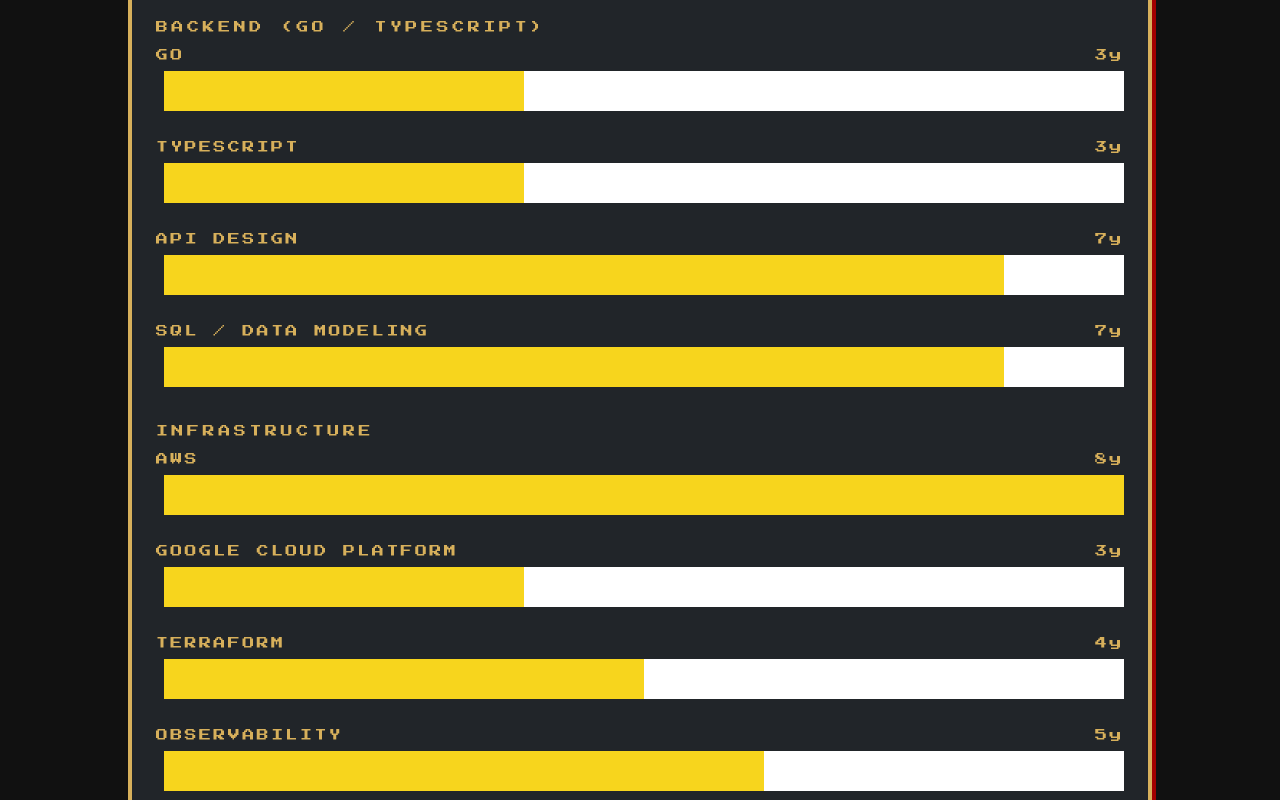
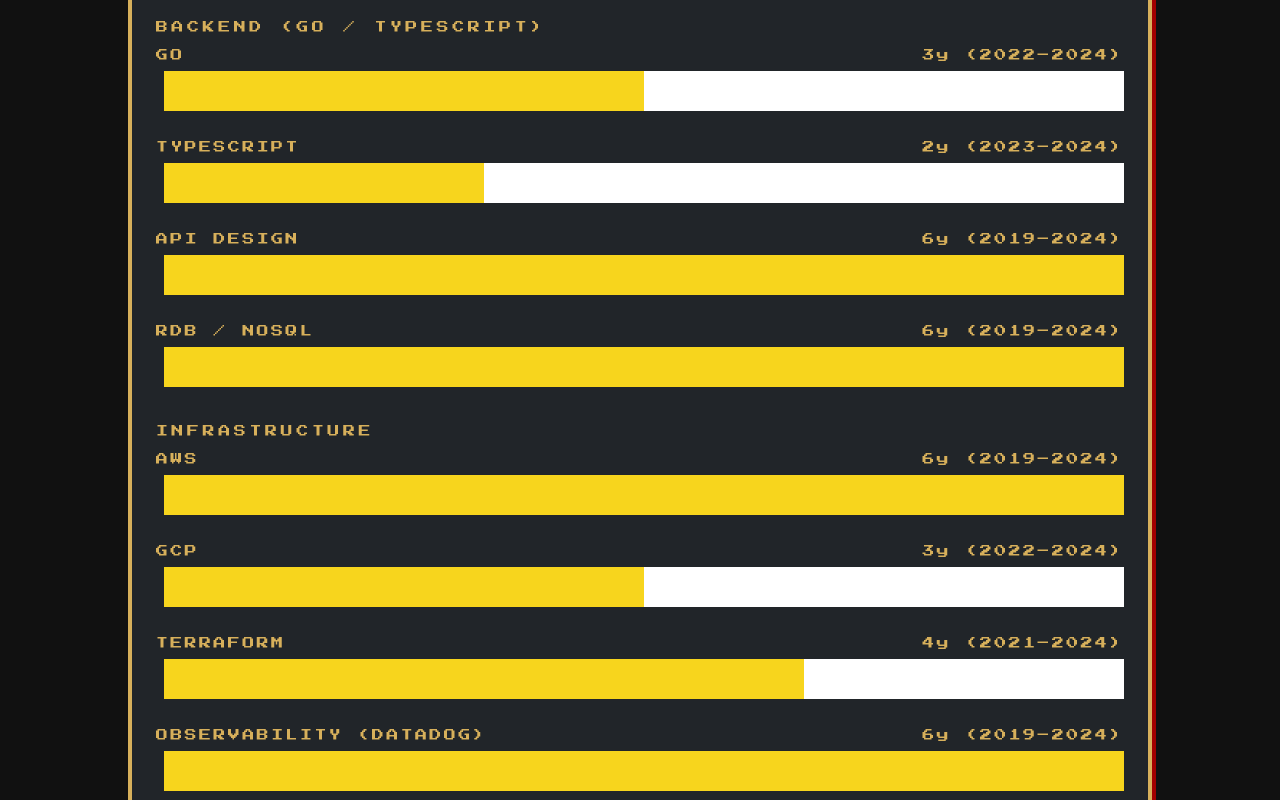
Before and after one commit to tkc66-buzz/portfolio, a Next.js app: page / in a window 1280 px wide. Shown: the part 1340-2140 px from the top of the page. Built offline with nearby package versions, Linux system fonts and the light colour scheme.

Commit message:
chore: fill skill year ranges

```diff
--- a/src/content/portfolio.ts
+++ b/src/content/portfolio.ts
@@ -3,6 +3,8 @@
 import { unstable_cache } from "next/cache";
 
 import type { TocItemId } from "@/components/toc";
+
+const CURRENT_YEAR = new Date().getFullYear();
 
 export type ExternalLink = {
   label: string;
@@ -70,6 +72,23 @@
   skills: Skills;
   contact: Contact;
 };
+
+function yearsFromRangeInclusive(firstUsedYear: number, lastUsedYear: number): number {
+  return Math.max(0, lastUsedYear - firstUsedYear + 1);
+}
+
+function skillRange(
+  label: string,
+  firstUsedYear: number,
+  lastUsedYear: number,
+): Skill {
+  return {
+    label,
+    years: yearsFromRangeInclusive(firstUsedYear, lastUsedYear),
+    firstUsedYear,
+    lastUsedYear,
+  };
+}
 
 function flattenSkillCategories(categories: SkillCategory[]): Skill[] {
   const byLabel = new Map<string, Skill>();
@@ -141,34 +160,34 @@
       {
         name: "Backend (Go / TypeScript)",
         items: [
-          { label: "Go", years: 3 },
-          { label: "TypeScript", years: 3 },
-          { label: "API Design", years: 7 },
-          { label: "SQL / Data modeling", years: 7 },
+          skillRange("Go", 2022, CURRENT_YEAR),
+          skillRange("TypeScript", 2023, CURRENT_YEAR),
+          skillRange("API Design", 2019, CURRENT_YEAR),
+          skillRange("RDB / NoSQL", 2019, CURRENT_YEAR),
         ],
       },
       {
         name: "Infrastructure",
         items: [
-          { label: "AWS", years: 8 },
-          { label: "Google Cloud Platform", years: 3 },
-          { label: "Terraform", years: 4 },
-          { label: "Observability", years: 5 },
-          { label: "CI/CD", years: 7 },
+          skillRange("AWS", 2019, CURRENT_YEAR),
+          skillRange("GCP", 2022, CURRENT_YEAR),
+          skillRange("Terraform", 2021, CURRENT_YEAR),
+          skillRange("Observability (Datadog)", 2019, CURRENT_YEAR),
+          skillRange("CI/CD", 2019, CURRENT_YEAR),
         ],
       },
       {
         name: "Data / ML",
         items: [
-          { label: "Data Analysis", years: 3 },
-          { label: "ML Engineering", years: 3 },
+          skillRange("Data Analysis", 2019, 2022),
+          skillRange("ML Engineering", 2019, 2022),
         ],
       },
       {
         name: "Frontend",
         items: [
-          { label: "TypeScript", years: 3 },
-          { label: "React", years: 3 },
+          skillRange("TypeScript", 2023, CURRENT_YEAR),
+          skillRange("React", 2023, CURRENT_YEAR),
         ],
       },
     ],
```
